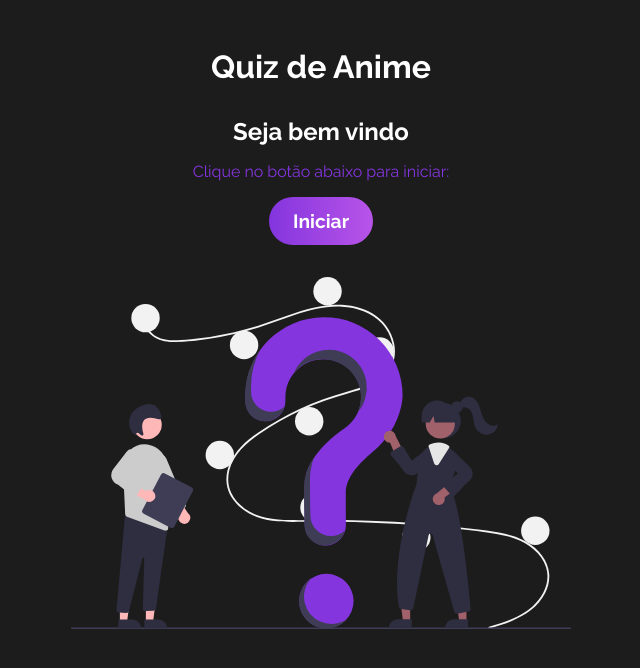
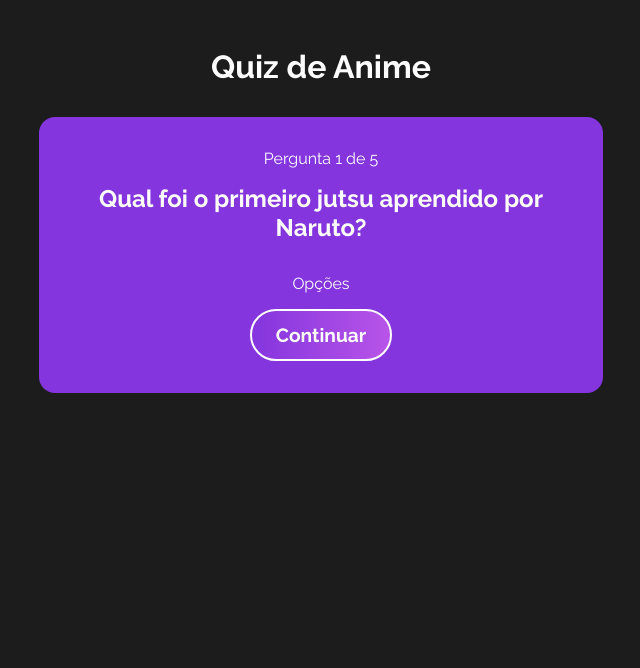
Before and after one commit to VitorFarias1/react_projeto_quiz_anime, a React (Vite) app: page / in a window 1280 px wide. Both pictures are taken after a click on the button "Iniciar". Shown: the top 668 px of the page, without its empty margins (319-959 px from the left). Built offline with nearby package versions, Linux system fonts and the light colour scheme.

Commit message:
wip: pág de perguntas e pág de boas vindas modificadas

```diff
--- a/src/App.jsx
+++ b/src/App.jsx
@@ -1,14 +1,24 @@
+import { useContext } from 'react'
+import { QuizContext } from './context/quiz'
+import { useEffect } from 'react'
+import Question from './components/Question'
 import Welcome from './components/Welcome'
 
 import './App.css'
 
 
 function App() {
+  const [quizState, dispatch] = useContext(QuizContext);
+
+  useEffect(() => {
+    dispatch( {type: "REORDER_QUESTIONS"});
+  },[])
 
   return (
     <div className="App">
       <h1>Quiz de Anime</h1>
-      <Welcome />
+      {quizState.gameStage === "Start" && <Welcome />}
+      {quizState.gameStage === "Playing" && <Question />}
     </div>
   )
 }
--- /dev/null
+++ b/src/components/Question.css
@@ -0,0 +1,19 @@
+#question {
+    text-align: center;
+    max-width: 500px;
+    background-color: #8435de;
+    border-radius: 1rem;
+    padding: 2rem;
+}
+
+#question h2 {
+    margin-bottom: 2rem;
+}
+
+#question p {
+    margin-bottom: 1rem;
+}
+
+#question button {
+    border: 2px solid #fff;
+}
--- /dev/null
+++ b/src/components/Question.jsx
@@ -0,0 +1,22 @@
+import { QuizContext } from '../context/quiz'
+import { useContext } from 'react'
+
+import './Question.css'
+
+const Question = () => {
+    const [quizState, dispatch] = useContext(QuizContext)
+    const currentQuestion = quizState.questions[quizState.currentQuestion]
+
+  return (
+    <div id="question">
+        <p>Pergunta {quizState.currentQuestion + 1} de {quizState.questions.length}</p>
+        <h2>{currentQuestion.question}</h2>
+        <div id="options-container">
+            <p>Opções</p>
+        </div>
+        <button onClick={() => dispatch({type: "CHANGE_QUESTION"})}>Continuar</button>
+    </div>
+  )
+}
+
+export default Question
--- a/src/components/Welcome.jsx
+++ b/src/components/Welcome.jsx
@@ -1,13 +1,18 @@
+import { useContext } from 'react'
+import { QuizContext } from '../context/quiz'
+
 import Quiz from '../img/quiz.svg'
 
 import './Welcome.css'
 
 const Welcome = () => {
+  const [quizState, dispatch] = useContext(QuizContext)
+
   return (
     <div id="welcome">
         <h2>Seja bem vindo</h2>
         <p>Clique no botão abaixo para iniciar:</p>
-        <button>Iniciar</button>
+        <button onClick={() => dispatch({type: "CHANGE_STATE"})}>Iniciar</button>
         <img src={Quiz} alt="Inicio do quiz" />
     </div>
   )
--- a/src/index.css
+++ b/src/index.css
@@ -26,5 +26,5 @@ button {
 }
 
 button:hover {
-  background: linear-gradient((184, 84, 232, 1) 0%, rgba(132, 53, 222, 1) 100%) ;
+  background: linear-gradient(90deg, rgba(184, 84, 232, 1) 0%, rgba(132, 53, 222, 1) 100%) ;
 }
--- a/src/main.jsx
+++ b/src/main.jsx
@@ -1,10 +1,13 @@
 import { StrictMode } from 'react'
 import { createRoot } from 'react-dom/client'
 import App from './App.jsx'
+import { QuizProvider } from './context/quiz.jsx'
 import './index.css'
 
 createRoot(document.getElementById('root')).render(
   <StrictMode>
-    <App />
+    <QuizProvider>
+      <App />
+    </QuizProvider>
   </StrictMode>,
 )
```
Also changed, not shown: src/components/Welcome.css (line endings or trailing spaces).
